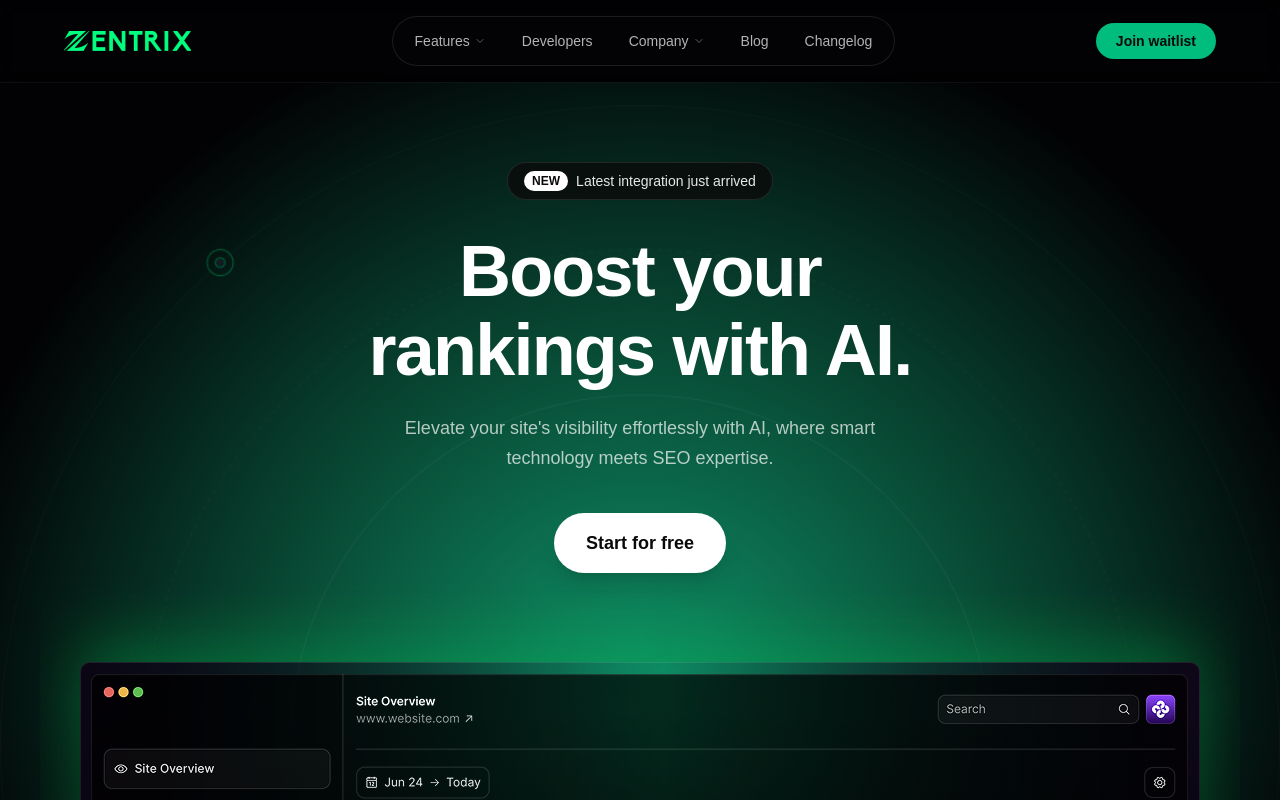
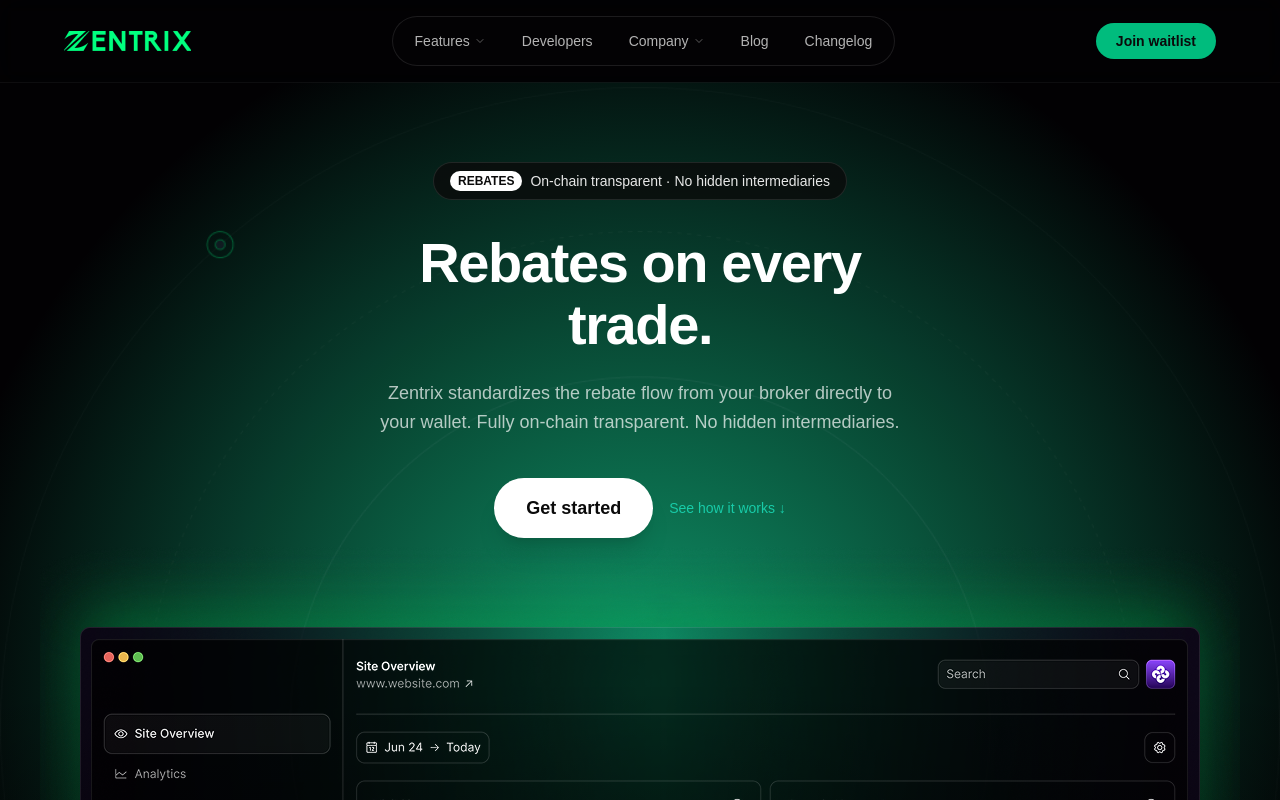
Before and after one commit to le-dat/zentrix-landingpage, a Next.js app: page / in a window 1280 px wide. Shown: the top 800 px of the page. Built offline with nearby package versions, Linux system fonts and the light colour scheme.

Commit message:
feat(landing): update hero section copy and layout
Made-with: Cursor

```diff
--- a/components/landing/HeroSection.tsx
+++ b/components/landing/HeroSection.tsx
@@ -6,9 +6,7 @@ import Image from "next/image";
 export function HeroSection() {
   return (
     <section className="relative min-h-[1165px] overflow-hidden mt-[82px]">
-      {/* Content */}
       <div className="relative z-10 flex flex-col items-center pt-20">
-        {/* Badge */}
         <motion.div
           initial={{ opacity: 0, y: 20 }}
           animate={{ opacity: 1, y: 0 }}
@@ -16,42 +14,48 @@ export function HeroSection() {
           className="flex items-center gap-2 px-4 py-2 rounded-full bg-black/80 border border-white/10 mb-8"
         >
           <span className="px-2 py-0.5 rounded-full text-xs font-bold bg-white text-black">
-            NEW
+            REBATES
           </span>
-          <span className="text-sm text-white/90">Latest integration just arrived</span>
+          <span className="text-sm text-white/90">On-chain transparent · No hidden intermediaries</span>
         </motion.div>
 
-        {/* Heading */}
         <motion.h1
           initial={{ opacity: 0, y: 30 }}
           animate={{ opacity: 1, y: 0 }}
           transition={{ duration: 0.6, delay: 0.1 }}
-          className="text-center text-[72px] font-bold leading-[1.1] tracking-tight max-w-[586px]"
+          className="text-center text-4xl sm:text-5xl md:text-[56px] font-bold leading-[1.1] tracking-tight max-w-[520px] px-4 text-white"
         >
-          Boost your rankings with AI.
+          Rebates on every trade.
         </motion.h1>
 
-        {/* Body */}
         <motion.p
           initial={{ opacity: 0, y: 20 }}
           animate={{ opacity: 1, y: 0 }}
           transition={{ duration: 0.5, delay: 0.2 }}
-          className="mt-6 text-center text-lg text-white/70 max-w-[544px] leading-relaxed"
+          className="mt-6 text-center text-lg text-white/70 max-w-[560px] leading-relaxed px-4"
         >
-          Elevate your site&apos;s visibility effortlessly with AI, where smart technology meets SEO
-          expertise.
+          Zentrix standardizes the rebate flow from your broker directly to your wallet. Fully
+          on-chain transparent. No hidden intermediaries.
         </motion.p>
 
-        {/* CTA */}
         <motion.div
           initial={{ opacity: 0, y: 20 }}
           animate={{ opacity: 1, y: 0 }}
           transition={{ duration: 0.5, delay: 0.3 }}
-          className="mt-10"
+          className="mt-10 flex flex-col sm:flex-row items-center gap-4"
         >
-          <button className="px-8 py-4 rounded-full bg-white text-black font-semibold text-lg hover:bg-white/90 transition-colors shadow-xl">
-            Start for free
+          <button
+            type="button"
+            className="px-8 py-4 rounded-full bg-white text-black font-semibold text-lg hover:bg-white/90 transition-colors shadow-xl"
+          >
+            Get started
           </button>
+          <a
+            href="#how-it-works"
+            className="text-sm font-medium text-[#18CBA8] hover:text-[#29FFB5] transition-colors"
+          >
+            See how it works ↓
+          </a>
         </motion.div>
       </div>
 
@@ -62,13 +66,14 @@ export function HeroSection() {
       >
         <Image
           src="/app.png"
-          alt="App"
+          alt="Zentrix rebate dashboard preview"
           width={1200}
           height={600}
           className="w-full max-w-[1200px] mx-auto h-auto"
+          priority
         />
       </motion.div>
-      <div className="absolute inset-0 bg-gradient-to-t from-[#020103] via-transparent to-transparent" />
+      <div className="absolute inset-0 bg-gradient-to-t from-[#020103] via-transparent to-transparent pointer-events-none" />
     </section>
   );
 }
```
